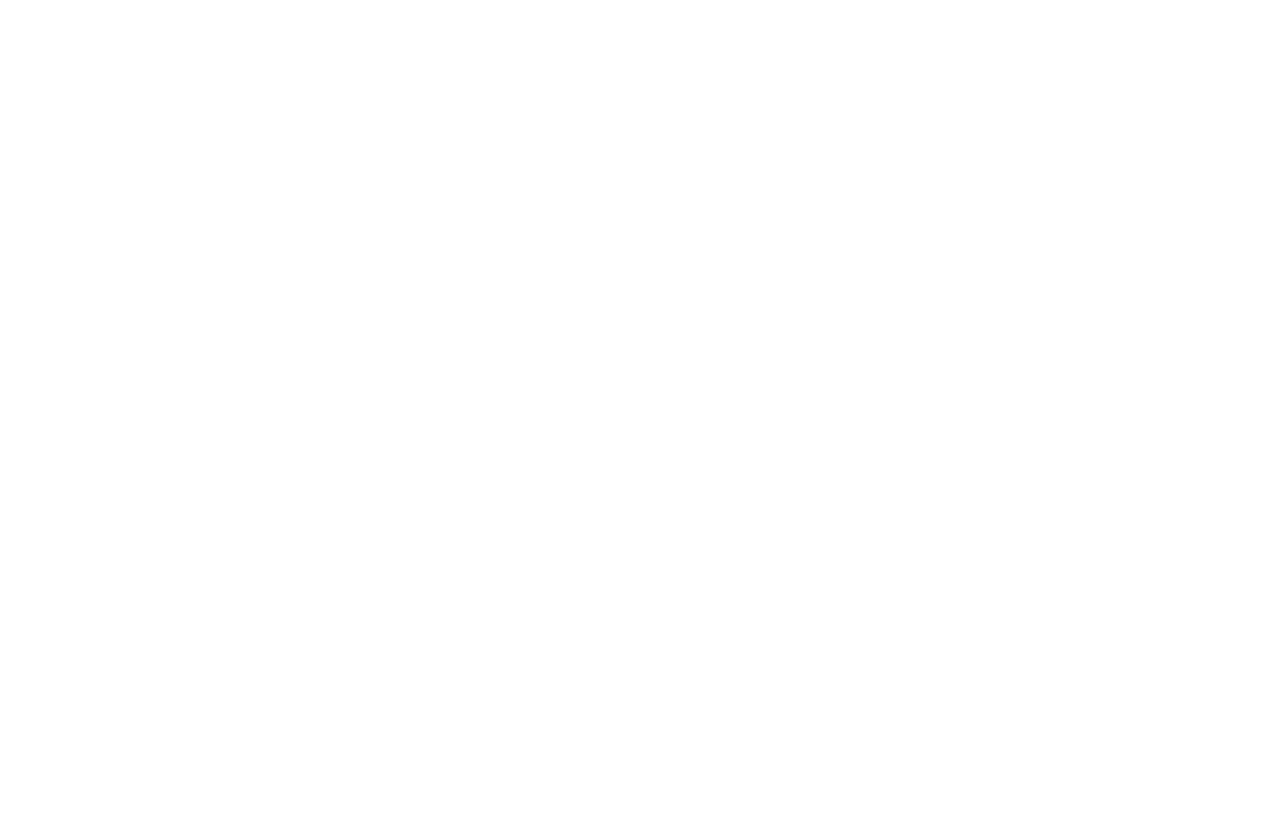
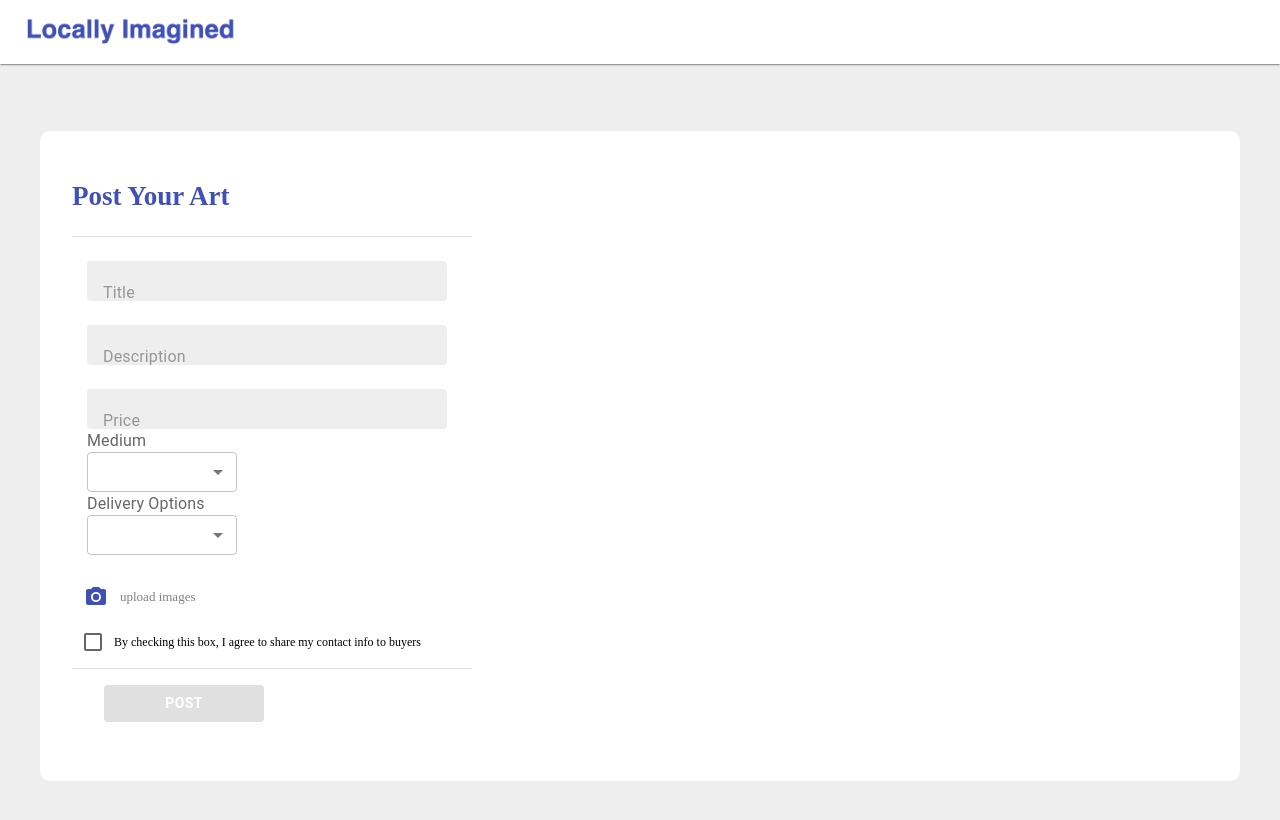
Before and after one commit to locally-imagined/locally-imagined, a React (Create React App) app in the folder frontend/: page /create in a window 1280 px wide. Shown: the top 820 px of the page. Built offline with nearby package versions, Linux system fonts and the light colour scheme.

Commit message:
add upload time && redirect to post

```diff
--- a/frontend/src/components/AccountPage/AccountPage.js
+++ b/frontend/src/components/AccountPage/AccountPage.js
@@ -41,7 +41,7 @@
     else props.getAvatar(sessionStorage.getItem("currAvatar"));
   }, [location.state.username]);
 
-  const [edit, setEdit] = useState("");
+  const [edit, setEdit] = useState("edit");
   const [openEdit, setOpenEdit] = useState(false);
   const [msg, setMsg] = useState("");
   const [editId, setEditId] = useState(0);
@@ -64,9 +64,6 @@
     props.getImagesSet(props.artistItem[index].postID);
   };
   const iconHandler = (event) => {};
-  const editHandler = () => {
-    setEdit("edit");
-  };
 
   const classes = styles();
 
@@ -126,21 +123,6 @@
             {props.contact.bio}
           </span>
         </Typography>
-
-        {props.user.userName === props.artistItem[0]?.username && edit === "" && (
-          <IconButton className={classes.accountIcons} onClick={editHandler}>
-            <EditIcon />
-          </IconButton>
-        )}
-        {props.user.userName === props.artistItem[0]?.username &&
-          edit === "edit" && (
-            <IconButton
-              className={classes.accountIcons}
-              onClick={() => setEdit("")}
-            >
-              <ClearIcon />
-            </IconButton>
-          )}
       </Box>
 
       <Box className={classes.accountItems}>
--- a/frontend/src/components/AccountPage/Edit.js
+++ b/frontend/src/components/AccountPage/Edit.js
@@ -420,14 +420,14 @@
               type="number"
               name="price"
             />
-            <InputLabel>Medium</InputLabel>
+            <InputLabel style={{ marginLeft: "15px" }}>Medium</InputLabel>
             <Select
               value={medium}
               defaultValue={props.items[props.editId]?.medium}
               onChange={handleSelectChange}
               label="Medium"
               name="medium"
-              style={{ width: "150px", height: "40px" }}
+              style={{ width: "150px", height: "40px", marginLeft: "15px" }}
             >
               {mediumOptions.map((name, index) => (
                 <MenuItem key={index} value={name}>
@@ -435,14 +435,16 @@
                 </MenuItem>
               ))}
             </Select>
-            <InputLabel>Delivery Options</InputLabel>
+            <InputLabel style={{ marginLeft: "15px" }}>
+              Delivery Options
+            </InputLabel>
             <Select
               value={delivery}
               defaultValue=""
               onChange={handleSelectChange}
               label="Delivery"
               name="deliverytype"
-              style={{ width: "150px", height: "40px" }}
+              style={{ width: "150px", height: "40px", marginLeft: "15px" }}
             >
               {delivaryOptions.map((name, index) => (
                 <MenuItem key={index} value={name}>
@@ -456,7 +458,7 @@
                 <Checkbox checked={check} onChange={checkHandler}></Checkbox>
               </span>
             )}
-            <InputLabel>Sold</InputLabel>
+            <InputLabel style={{ marginLeft: "15px" }}>Sold</InputLabel>
             <Select
               value={sold}
               defaultValue={
@@ -467,7 +469,7 @@
               onChange={handleSelectChange}
               label="Sold"
               name="sold"
-              style={{ width: "150px", height: "40px" }}
+              style={{ width: "150px", height: "40px", marginLeft: "15px" }}
             >
               {soldOptions.map((name, index) => (
                 <MenuItem key={index} value={name}>
--- a/frontend/src/components/AppBar.js
+++ b/frontend/src/components/AppBar.js
@@ -198,9 +198,9 @@
             getMyAvatar={props.getMyAvatar}
           />
         )}
-        {/*Dashboard button*/}
+        {/*Create post button*/}
         {login && (
-          <Tooltip title="Dashboard">
+          <Tooltip title="Create Posts">
             <IconButton
               size="small"
               sx={{ ml: 2 }}
@@ -209,27 +209,14 @@
               aria-expanded={open ? "true" : undefined}
               onClick={() => {
                 props.setSearch("");
-                history.push("/dashboard");
+                history.push("/create");
               }}
             >
               <AddIcon></AddIcon>
             </IconButton>
           </Tooltip>
         )}
-        {/*Notifications button*/}
-        {/* {login && (
-          <Tooltip title="Notifications">
-            <IconButton
-              size="small"
-              sx={{ ml: 2 }}
-              aria-controls={open ? "notifications" : undefined}
-              aria-haspopup="true"
-              aria-expanded={open ? "true" : undefined}
-            >
-              <NotificationsIcon></NotificationsIcon>
-            </IconButton>
-          </Tooltip>
-        )} */}
+
         {/*display avatar and username and log out button when login*/}
         {login && (
           <Tooltip title="Account settings">
--- a/frontend/src/components/Dashboard/Dashboard.js
+++ b/frontend/src/components/Dashboard/Dashboard.js
@@ -53,7 +53,10 @@
           setOpenPost={setOpenPost}
           art={props.art}
           setArt={props.setArt}
+          setUserID={props.setUserID}
           setSucess={setSucess}
+          getInfo={props.getInfo}
+          getMyAvatar={props.getMyAvatar}
         />
       </Box>
     </Grid>
--- a/frontend/src/components/FrontPage.js
+++ b/frontend/src/components/FrontPage.js
@@ -212,7 +212,7 @@
           throw res;
         } else {
           const data = res.data;
-          // console.log(data);
+          console.log(data);
           getSrc(data).then(() => {
             data.length === 0 ? setNoResult(true) : setNoResult(false);
             setArtistItem(data);
@@ -252,7 +252,7 @@
             data.length === 0 ? setNoResult(true) : setNoResult(false);
             setItems(data);
             setLoading(false);
-            // console.log(JSON.parse(JSON.stringify(data)));
+            console.log(JSON.parse(JSON.stringify(data)));
           });
         }
       })
@@ -273,7 +273,7 @@
           throw res;
         } else {
           const data = res.data;
-          // console.log(JSON.parse(JSON.stringify(data)));
+          console.log(JSON.parse(JSON.stringify(data)));
           setContact(JSON.parse(JSON.stringify(data)));
           setLoading(false);
         }
@@ -514,7 +514,7 @@
             getMyAvatar={getMyAvatar}
           />
         </Route>
-        <Route path="/dashboard">
+        <Route path="/create">
           <NavBar
             login={states.login}
             offset={offset}
@@ -535,10 +535,15 @@
             art={art}
             setArt={setArt}
             setCurPath={setCurPath}
+            setArtistItem={setArtistItem}
             setSearch={setSearch}
+            setAvatar={setAvatar}
             setUserID={setUserID}
             setMyAvatar={setMyAvatar}
+            getAvatar={getAvatar}
+            getMyAvatar={getMyAvatar}
             myAvatar={myAvatar}
+            getInfo={getInfo}
           />
         </Route>
       </Switch>
--- a/frontend/src/components/ItemDetails.js
+++ b/frontend/src/components/ItemDetails.js
@@ -244,6 +244,18 @@
               {props.disableLink && (
                 <span>{props.items[props.curItemId]?.username}</span>
               )}
+              <span
+                style={{
+                  paddingLeft: "80px",
+                  color: "grey",
+                  position: "absolute",
+                }}
+              >
+                {`on  ${props.items[props.curItemId]?.uploadDate.slice(
+                  0,
+                  props.items[props.curItemId]?.uploadDate.indexOf("T")
+                )}`}
+              </span>
               <span className={classes.price}>
                 ${props.items[props.curItemId]?.price}
               </span>
--- a/frontend/src/components/Post.js
+++ b/frontend/src/components/Post.js
@@ -17,12 +17,14 @@
 import AlertMsg from "./AlertMsg";
 import styles from "../styles";
 import SliderDot from "./UI/SliderDot";
+import { useHistory, useLocation } from "react-router-dom";
 import axios from "axios";
 import { LazyLoadImage } from "react-lazy-load-image-component";
 import "react-lazy-load-image-component/src/effects/blur.css";
 
 const Post = (props) => {
   const classes = styles();
+  const history = useHistory();
   const [error, setError] = useState(false);
   const [medium, setMedium] = React.useState("");
   const [delivery, setDelivery] = React.useState("");
@@ -202,12 +204,28 @@
           setUrl([]);
           setDelivery("");
           closeHandler();
-          window.scrollTo(scrollOption);
+          const userID = JSON.parse(sessionStorage.getItem("user")).token
+            .userID;
+          console.log(userID);
+          const username = JSON.parse(sessionStorage.getItem("user")).userName;
+          console.log(username);
+          props.setUserID(userID);
+          props.getMyAvatar(
+            JSON.parse(sessionStorage.getItem("user"))?.token.profpicID
+          );
+          props.getInfo(userID);
+          sessionStorage.removeItem("currentUserID");
+          sessionStorage.setItem("currentUserID", userID);
+          history.push(`/profile/${username}`, {
+            userID: userID,
+            username: username,
+          });
+          window.location.reload(false);
         }
       })
       .catch((err) => {
+        console.log(err);
         setError(true);
-        console.log(err.response.data);
       });
   };
   return (
@@ -249,7 +267,7 @@
             type="number"
             name="price"
           />
-          <InputLabel>Medium</InputLabel>
+          <InputLabel style={{ marginLeft: "15px" }}>Medium</InputLabel>
           <Select
             value={medium}
             defaultValue=""
@@ -257,7 +275,7 @@
             label="Medium"
             name="medium"
             required
-            style={{ width: "150px", height: "40px" }}
+            style={{ width: "150px", height: "40px", marginLeft: "15px" }}
           >
             {mediumOptions.map((name, index) => (
               <MenuItem key={index} value={name}>
@@ -265,7 +283,9 @@
               </MenuItem>
             ))}
           </Select>
-          <InputLabel>Delivery Options</InputLabel>
+          <InputLabel style={{ marginLeft: "15px" }}>
+            Delivery Options
+          </InputLabel>
           <Select
             value={delivery}
             defaultValue=""
@@ -273,7 +293,7 @@
             label="Delivery"
             name="deliverytype"
             required
-            style={{ width: "150px", height: "40px" }}
+            style={{ width: "150px", height: "40px", marginLeft: "15px" }}
           >
             {delivaryOptions.map((name, index) => (
               <MenuItem key={index} value={name}>
```
Also changed, not shown: 2 other files (tests, documents, lock files or other folders).
